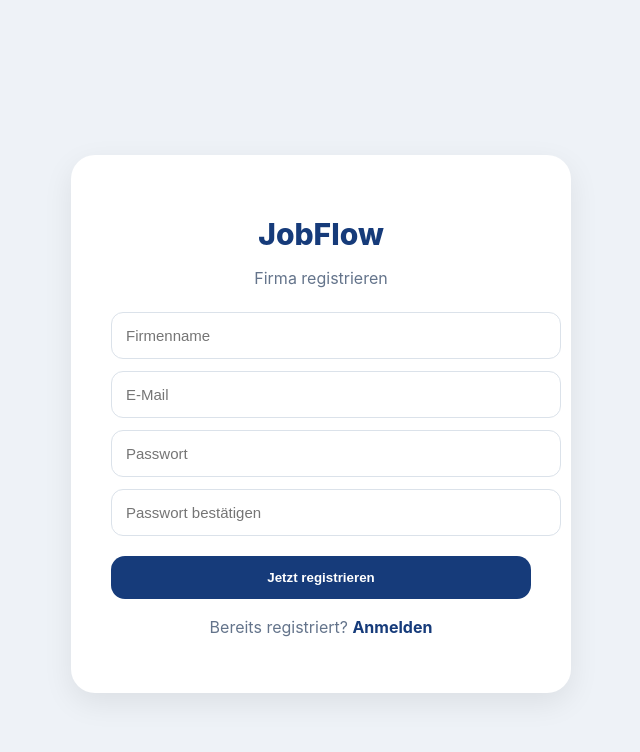
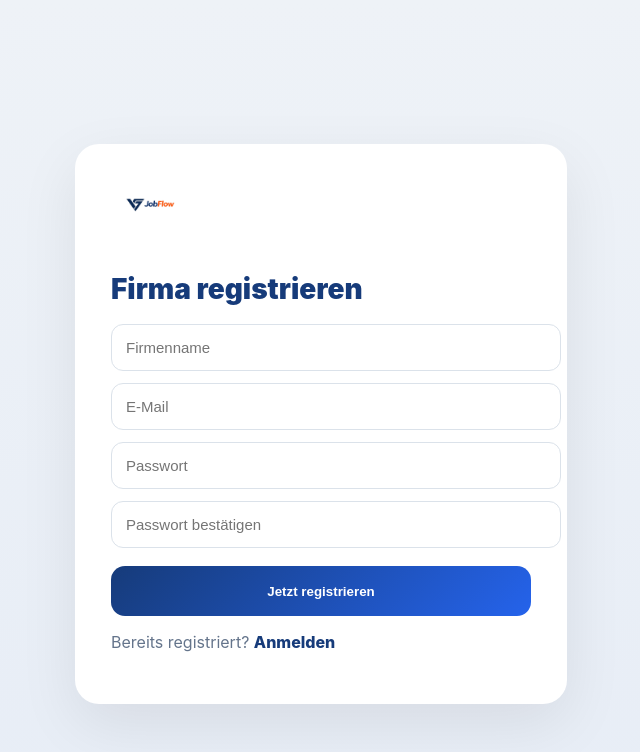
Before and after one commit to jobflow-app/jobflow-app, a Next.js app: page /register in a window 1280 px wide. Shown: the top 752 px of the page, without its empty margins (319-959 px from the left). Built offline with nearby package versions, Linux system fonts and the light colour scheme; no server answers.

Commit message:
Update page.jsx

```diff
--- a/app/register/page.jsx
+++ b/app/register/page.jsx
@@ -11,7 +11,7 @@ export default function RegisterPage() {
   const [companyName, setCompanyName] = useState('')
   const [email, setEmail] = useState('')
   const [password, setPassword] = useState('')
-  const [confirmPassword, setConfirmPassword] = useState('')
+  const [passwordConfirm, setPasswordConfirm] = useState('')
   const [loading, setLoading] = useState(false)
   const [error, setError] = useState('')
   const [success, setSuccess] = useState('')
@@ -22,24 +22,27 @@ export default function RegisterPage() {
       setError('')
       setSuccess('')
 
-      if (!companyName || !email || !password || !confirmPassword) {
-        setError('Bitte fülle alle Felder aus.')
+      if (!companyName || !email || !password || !passwordConfirm) {
+        setError('Bitte alle Felder ausfüllen.')
         return
       }
 
-      if (password !== confirmPassword) {
-        setError('Die Passwörter stimmen nicht überein.')
+      if (password !== passwordConfirm) {
+        setError('Passwörter stimmen nicht überein.')
         return
       }
 
       if (password.length < 6) {
-        setError('Das Passwort muss mindestens 6 Zeichen haben.')
+        setError('Passwort muss mindestens 6 Zeichen haben.')
         return
       }
 
       const { data: signUpData, error: signUpError } = await supabase.auth.signUp({
         email,
         password,
+        options: {
+          emailRedirectTo: `${window.location.origin}/login`,
+        },
       })
 
       if (signUpError) {
@@ -106,10 +109,10 @@ export default function RegisterPage() {
         return
       }
 
-      setSuccess('Registrierung erfolgreich. Du kannst dich jetzt anmelden.')
+      setSuccess('Registrierung erfolgreich. Bitte E-Mail bestätigen.')
       setTimeout(() => {
         router.push('/login')
-      }, 1200)
+      }, 1500)
     } catch (err) {
       console.error(err)
       setError('Etwas ist schiefgelaufen.')
@@ -121,8 +124,8 @@ export default function RegisterPage() {
   return (
     <main style={styles.page}>
       <div style={styles.card}>
-        <h1 style={styles.title}>JobFlow</h1>
-        <p style={styles.subtitle}>Firma registrieren</p>
+        <img src="/logo.png" alt="JobFlow" style={styles.logo} />
+        <h1 style={styles.title}>Firma registrieren</h1>
 
         <input
           type="text"
@@ -151,8 +154,8 @@ export default function RegisterPage() {
         <input
           type="password"
           placeholder="Passwort bestätigen"
-          value={confirmPassword}
-          onChange={(e) => setConfirmPassword(e.target.value)}
+          value={passwordConfirm}
+          onChange={(e) => setPasswordConfirm(e.target.value)}
           style={styles.input}
         />
 
@@ -163,7 +166,7 @@ export default function RegisterPage() {
         {error ? <p style={styles.error}>{error}</p> : null}
         {success ? <p style={styles.success}>{success}</p> : null}
 
-        <p style={styles.footerText}>
+        <p style={styles.footer}>
           Bereits registriert? <Link href="/login" style={styles.link}>Anmelden</Link>
         </p>
       </div>
@@ -174,31 +177,30 @@ export default function RegisterPage() {
 const styles = {
   page: {
     minHeight: '100vh',
-    background: '#eef2f7',
     display: 'flex',
+    alignItems: 'center',
     justifyContent: 'center',
-    alignItems: 'center',
+    background: 'linear-gradient(180deg, #eef2f7 0%, #e7edf6 100%)',
     padding: '24px',
   },
   card: {
     width: '100%',
     maxWidth: '420px',
-    background: '#ffffff',
+    background: '#fff',
     borderRadius: '24px',
-    padding: '40px',
-    boxShadow: '0 10px 30px rgba(0,0,0,0.08)',
+    padding: '36px',
+    boxShadow: '0 20px 60px rgba(0,0,0,0.08)',
+  },
+  logo: {
+    height: '52px',
+    objectFit: 'contain',
+    marginBottom: '18px',
   },
   title: {
-    fontSize: '30px',
-    fontWeight: '800',
+    fontSize: '28px',
+    fontWeight: '900',
+    marginBottom: '18px',
     color: '#163b7a',
-    marginBottom: '8px',
-    textAlign: 'center',
-  },
-  subtitle: {
-    textAlign: 'center',
-    color: '#64748b',
-    marginBottom: '24px',
   },
   input: {
     width: '100%',
@@ -207,37 +209,33 @@ const styles = {
     border: '1px solid #dbe2ea',
     marginBottom: '12px',
     fontSize: '15px',
-    outline: 'none',
   },
   button: {
     width: '100%',
-    padding: '14px',
+    height: '50px',
+    border: 'none',
     borderRadius: '14px',
-    border: 'none',
-    background: '#163b7a',
-    color: '#ffffff',
+    background: 'linear-gradient(135deg, #163b7a 0%, #2563eb 100%)',
+    color: '#fff',
     fontWeight: '800',
     cursor: 'pointer',
-    marginTop: '8px',
+    marginTop: '6px',
   },
   error: {
     color: '#b91c1c',
-    marginTop: '14px',
-    textAlign: 'center',
+    marginTop: '12px',
   },
   success: {
     color: '#166534',
-    marginTop: '14px',
-    textAlign: 'center',
+    marginTop: '12px',
   },
-  footerText: {
-    textAlign: 'center',
-    marginTop: '18px',
+  footer: {
+    marginTop: '16px',
     color: '#64748b',
   },
   link: {
     color: '#163b7a',
-    fontWeight: '700',
+    fontWeight: '800',
     textDecoration: 'none',
   },
 }
```
